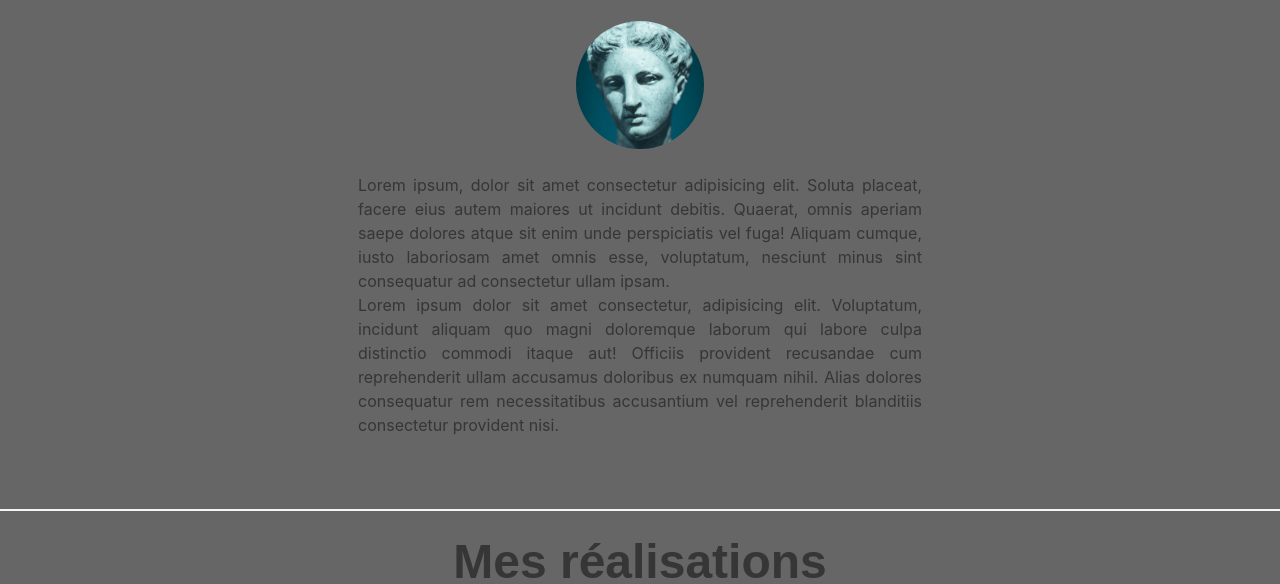
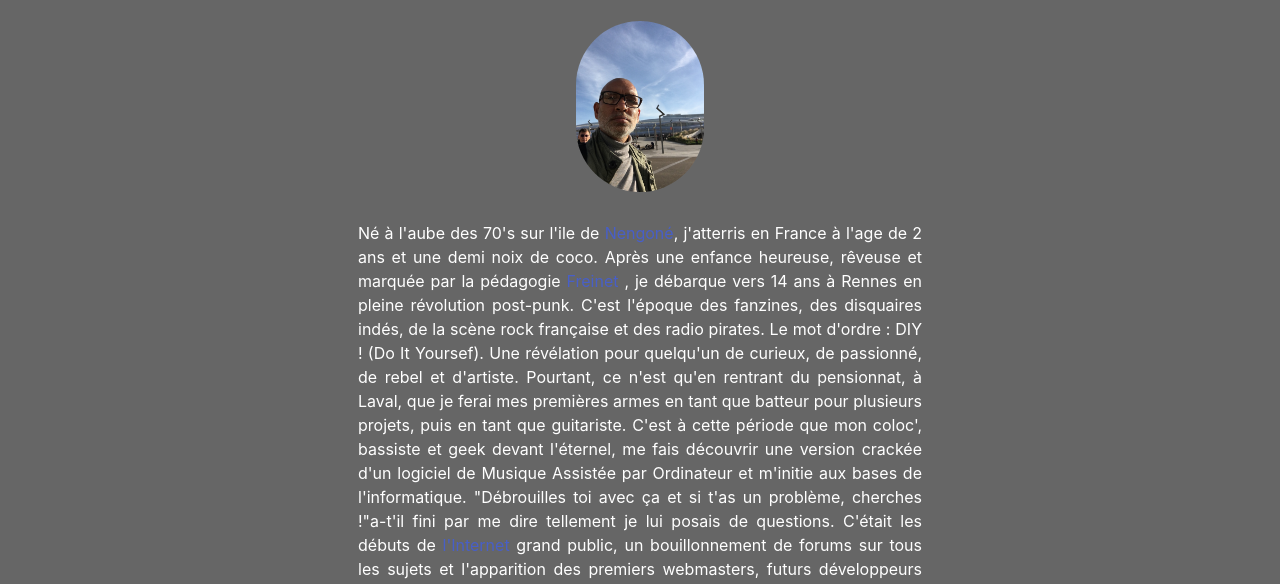
Before and after one commit to M-Cie/Portefolio-Bulma, a website: page index.html in a window 1280 px wide. Shown: the part 995-1579 px from the top of the page. Drawn offline with Linux system fonts and the light colour scheme.

Commit message:
first changes

```diff
--- a/index.html
+++ b/index.html
@@ -52,7 +52,7 @@
 
         <div class="column is-5-desktop has-text-centered">
             <figure class="image">
-            <img class="is-rounded" src="ressources/Logo code wizards.jpeg" alt="Logo Code wizard">
+            <img class="is-" src="ressources/logo cape code project.svg" alt="Logo Code wizard">
             </figure>
         </div>
     </div>
@@ -63,11 +63,13 @@
         <h2 class="is-size-1 has-text-centered has-text-dark" style="font-family: 'solange', sans-serif;">Qui suis-je ?</h2>
         <br>
         <figure class="image container is-128x128">
-        <img class="is-rounded is-centered" src="ressources/face.jpg" alt="img profil">
+        <img class="is-rounded is-centered" src="ressources/IMG_0579.JPG" alt="img profil">
         </figure>
-        <br>
+        <br><br><br>
         <div class="columns is-centered">
-            <p class="is-6 column has-text-justified has-text-dark">Lorem ipsum, dolor sit amet consectetur adipisicing elit. Soluta placeat, facere eius autem maiores ut incidunt debitis. Quaerat, omnis aperiam saepe dolores atque sit enim unde perspiciatis vel fuga! Aliquam cumque, iusto laboriosam amet omnis esse, voluptatum, nesciunt minus sint consequatur ad consectetur ullam ipsam.<br>Lorem ipsum dolor sit amet consectetur, adipisicing elit. Voluptatum, incidunt aliquam quo magni doloremque laborum qui labore culpa distinctio commodi itaque aut! Officiis provident recusandae cum reprehenderit ullam accusamus doloribus ex numquam nihil. Alias dolores consequatur rem necessitatibus accusantium vel reprehenderit blanditiis consectetur provident nisi.</p>
+            <p class="is-6 column has-text-justified has-text-white"> Né à l'aube des 70's sur l'ile de <a href="https://fr.wikipedia.org/wiki/Aire_coutumi%C3%A8re_Nengone" target="_blank">Nengoné</a>, j'atterris en France à l'age de 2 ans et une demi noix de coco. Après une enfance heureuse, rêveuse et marquée par la pédagogie <a href="https://www.classe-de-demain.fr/accueil/education/comprendre-la-pedagogie-freinet-en-10-points-cles" target="_blank">Freinet </a>, je débarque vers 14 ans à Rennes en pleine révolution post-punk. C'est l'époque des fanzines, des disquaires indés, de la scène rock française et des radio pirates. Le mot d'ordre : DIY ! (Do It Yoursef). Une révélation pour quelqu'un de curieux, de passionné, de rebel et d'artiste. Pourtant, ce n'est qu'en rentrant du pensionnat, à Laval, que je ferai mes premières armes en tant que batteur pour plusieurs projets, puis en tant que guitariste. C'est à cette période que mon coloc', bassiste et geek devant l'éternel, me fais découvrir une version crackée d'un logiciel de Musique Assistée par Ordinateur et m'initie aux bases de l'informatique. "Débrouilles toi avec ça et si t'as un problème, cherches !"a-t'il fini par me dire tellement je lui posais de questions. C'était les débuts de<a href="
+
+                https://fr.wikipedia.org/wiki/Internet" target="_blank"> l'Internet</a> grand public, un bouillonnement de forums sur tous les sujets et l'apparition des premiers webmasters, futurs développeurs web et pionniers de la création. Certains ont disparu dans les limbes, d'autres ont bâti des empires qui perdurent encore. Et me revoici, bien des années plus tard, après bien des péripéties, des concerts, des jobs variés, des enfants et du temps libre. J'avais envie depuis longtemps de me reconvertir dans un secteur créatif, technique et informatique. J'ai donc repris les cours en lignes que j'avais débuté il y a quelques années et me voilà, avec une approche nouvelle et des projets en cours. Le Projet Cap Code est celui de la transmission du flambeau. Destiné aux plus jeunes issus de la banlieue, il se veut une porte ouverte sur le<a href="https://fr.wikipedia.org/wiki/World_Wide_Web" target="_blank"> "World Wide Web"</a> et sur le monde de manière globale. </p>
 
         </div>
     </section>
```
Also changed, not shown: ressources/IMG_0579.JPG (added), ressources/logo cape code project.svg (added).
